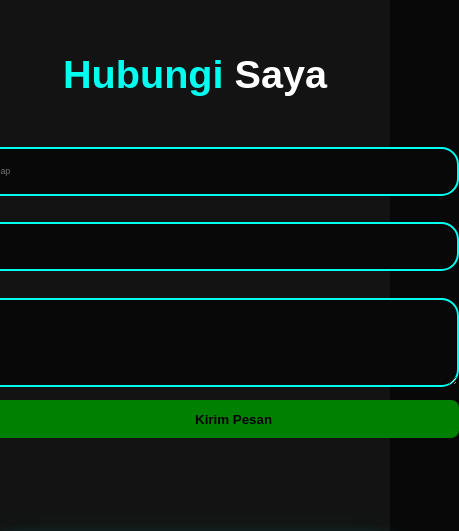
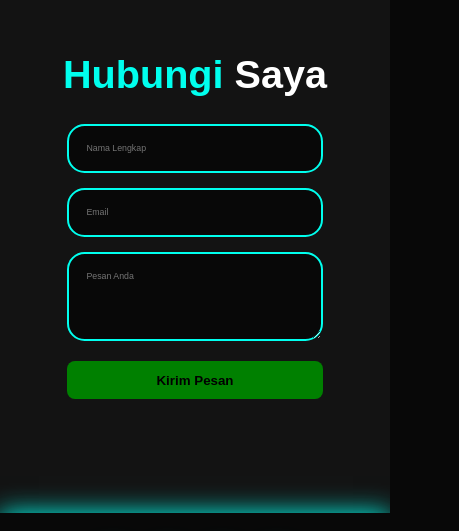
Before and after one commit to Aldikurniawan19/portoFolio, a plain HTML site: page index.html in a window 390 px wide. Shown: the part 3804-4335 px from the top of the page, 459 px wide, since content can reach past the window. Drawn offline with nearby package versions, Linux system fonts and the light colour scheme.

Commit message:
Membuat tampilan menjadi responsif

```diff
--- a/style.css
+++ b/style.css
@@ -556,10 +556,9 @@ span {
   box-shadow: 0 0 25px var(--main-color);
 }
 
-/* Breakpoint: Mobile Landscape & Tablet Kecil (Max 768px) */
 @media (max-width: 768px) {
   #menu-icon {
-    display: block; /* Munculkan icon hamburger */
+    display: block;
     cursor: pointer;
   }
 
@@ -572,11 +571,10 @@ span {
     background: var(--bg-color);
     border-top: 1px solid rgba(0, 0, 0, 0.2);
     box-shadow: 0 0.5rem 1rem rgba(0, 0, 0, 0.2);
-    display: none; /* Sembunyikan menu secara default */
+    display: none;
     flex-direction: column;
   }
 
-  /* Class active ditambahkan via Javascript nanti */
   .navbar.active {
     display: flex;
   }
@@ -588,7 +586,6 @@ span {
     color: var(--text-color);
   }
 
-  /* Layout Home jadi vertikal */
   .home {
     flex-direction: column;
   }
@@ -602,31 +599,28 @@ span {
   }
 
   .home-img img {
-    width: 70vw; /* Perbesar gambar di mobile */
+    width: 70vw;
     margin-top: 4rem;
   }
 
-  /* Perbaiki text Tentang Saya */
   .tentangSaya p {
-    padding: 0; /* Hilangkan padding kanan kiri yang besar */
-    text-align: left; /* Justify kadang jelek di HP, left lebih aman */
+    padding: 0;
+    text-align: left;
   }
 
-  /* Perbaiki Contact Form agar tidak sempit */
   .contact form .input-box input,
   .contact form textarea {
     width: 100%;
   }
 }
 
-/* Breakpoint: Mobile Phones (Max 450px) */
 @media (max-width: 450px) {
   html {
-    font-size: 55%; /* Perkecil base font sedikit */
+    font-size: 55%;
   }
 
   .home-content h1 {
-    font-size: 3.5rem; /* Sesuaikan judul agar tidak kepotong */
+    font-size: 3.5rem;
   }
 
   .contact form .input-box input {
@@ -634,6 +628,44 @@ span {
   }
 
   .karya-card {
-    width: 100%; /* Card memenuhi layar */
+    width: 100%;
   }
 }
+
+@media (max-width: 768px) {
+  .contact form {
+    width: 100%;
+    padding: 0 20px;
+    box-sizing: border-box;
+    flex-direction: column;
+  }
+
+  .input-group {
+    width: 100%;
+    margin-top: 0;
+  }
+
+  .contact form .input-box {
+    width: 100%;
+    display: flex;
+    flex-direction: column;
+    gap: 15px;
+    margin-bottom: 20px;
+  }
+
+  .contact form .input-box input,
+  .contact form .input-box textarea {
+    width: 100%;
+    box-sizing: border-box;
+    margin: 0;
+  }
+
+  .contact .btn-contac {
+    width: 100%;
+    max-width: none;
+    padding: 1.3rem 0;
+    text-align: center;
+    display: block;
+    margin: 0 auto;
+  }
+}
```
